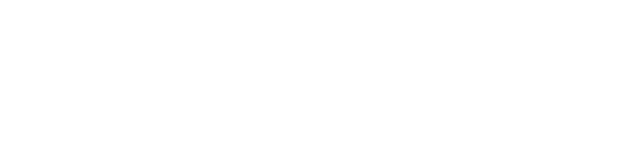
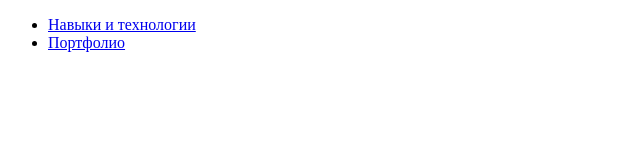
Before and after one commit to Ranyar/personal-website, a plain HTML site: page source/index.html in a window 1280 px wide. Shown: the whole page, without its empty margins (0-640 px from the left). Drawn offline with Linux system fonts and the light colour scheme.

Commit message:
Добавил навигацию

```diff
--- a/source/index.html
+++ b/source/index.html
@@ -6,7 +6,16 @@
 </head>
   <body class="page-body">
     <header class="page-header">
-      <div class="page-header__nav main-nav"></div>
+      <nav class="page-header__nav main-nav">
+        <ul class="main-nav__list">
+          <li class="main-nav__item">
+            <a class="main-nav__link" href="#">Навыки и технологии</a>
+          </li>
+          <li class="main-nav__item">
+            <a class="main-nav__link" href="#">Портфолио</a>
+          </li>
+        </ul>
+      </nav>
     </header>
     <main class="page-main"></main>
     <footer class="page-footer"></footer>
```
